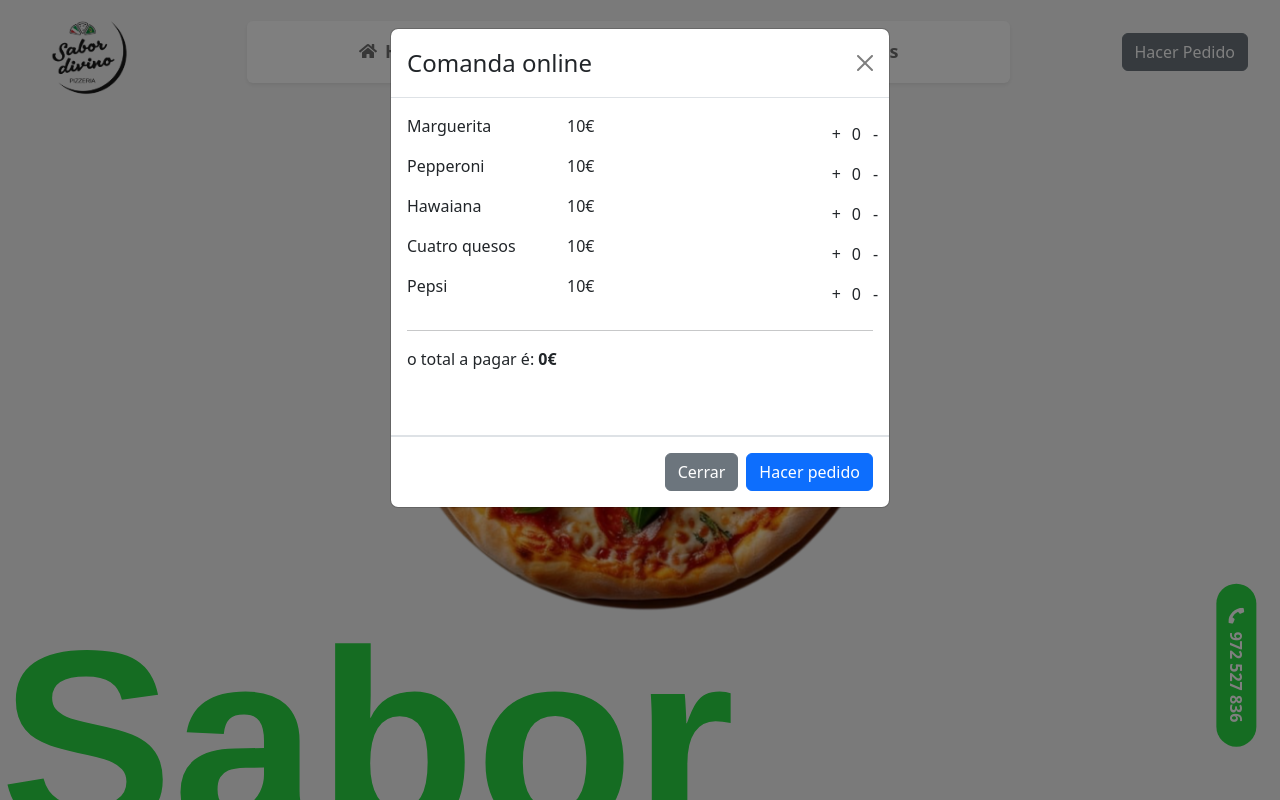
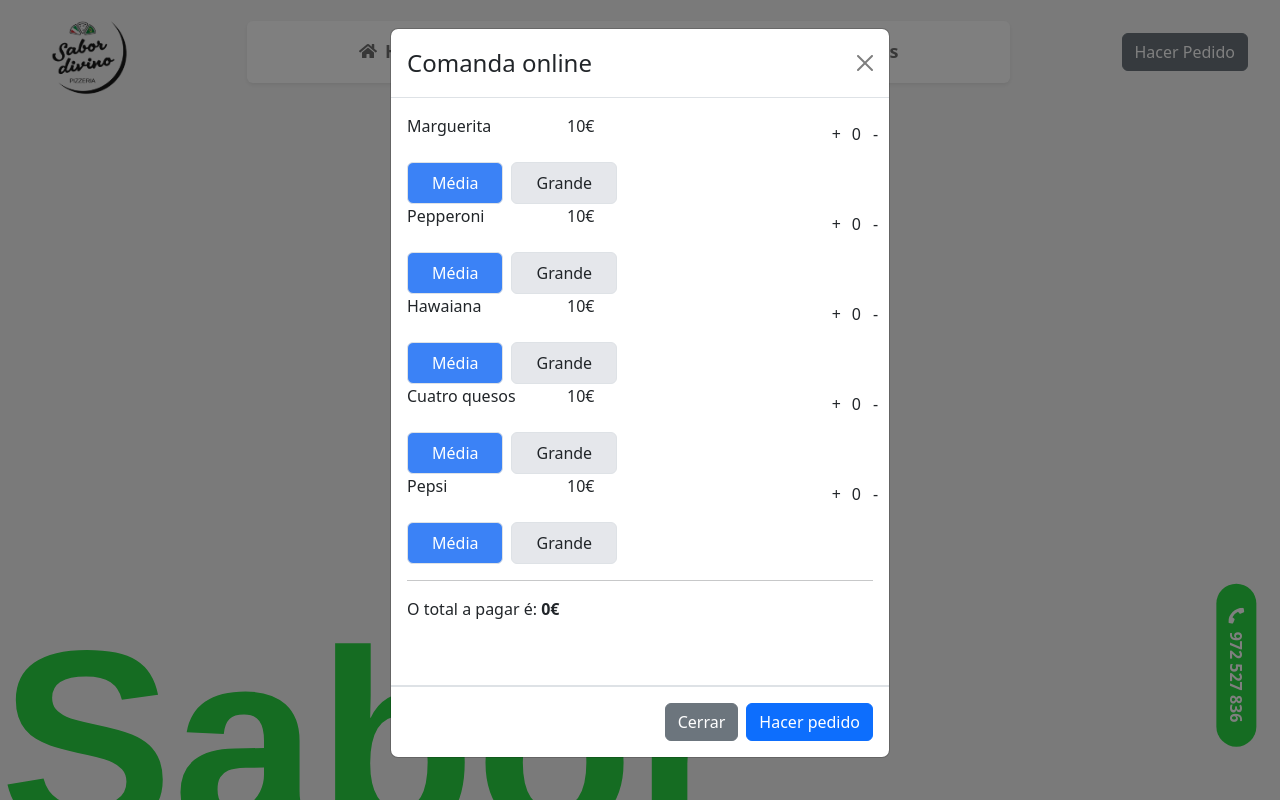
Before and after one commit to Miqueias26/pizzaria, a React (Vite) app: page / in a window 1280 px wide. Both pictures are taken after a click on the button "Hacer Pedido". Shown: the top 800 px of the page. Built offline with nearby package versions, Linux system fonts and the light colour scheme; a web font is replaced by a local one.

Commit message:
fixed basket 2.0

```diff
--- a/src/components/ultilities/OrdersPizzas.jsx
+++ b/src/components/ultilities/OrdersPizzas.jsx
@@ -1,91 +1,157 @@
-import { div, p } from "framer-motion/client";
 import React, { useState } from "react";
 
-{
-  /*FUNCION GENERAL DEL CODIGO */
-}
 const OrdersSystem = () => {
-  {
-    /*ARRAY QUE HACE EL USO DEL USESTATE PARA PERCORRER LOS OBJETOS CON ID, TITLE, PRECIOS E LA CUANTIDAD QUE INICIALMENTE EMPEZA EN 0 */
-  }
+  // Definimos o estado inicial usando useState.
+  // Cada item possui: id (identificador único), title (nome do produto), price (preço para tamanho médio),
+  // priceLarge (preço para tamanho grande), quantity (quantidade inicial) e size (tamanho padrão inicial como "média").
   const [orders, setOrders] = useState([
-    { id: 1, title: "Marguerita", price: 10, quantity: 0 },
-    { id: 2, title: "Pepperoni", price: 10, quantity: 0 },
-    { id: 3, title: "Hawaiana", price: 10, quantity: 0 },
-    { id: 4, title: "Cuatro quesos", price: 10, quantity: 0 },
-    { id: 5, title: "Pepsi", price: 10, quantity: 0 },
+    {
+      id: 1,
+      title: "Marguerita",
+      price: 10,
+      priceLarge: 15,
+      quantity: 0,
+      size: "média",
+    },
+    {
+      id: 2,
+      title: "Pepperoni",
+      price: 10,
+      priceLarge: 15,
+      quantity: 0,
+      size: "média",
+    },
+    {
+      id: 3,
+      title: "Hawaiana",
+      price: 10,
+      priceLarge: 15,
+      quantity: 0,
+      size: "média",
+    },
+    {
+      id: 4,
+      title: "Cuatro quesos",
+      price: 10,
+      priceLarge: 15,
+      quantity: 0,
+      size: "média",
+    },
+    {
+      id: 5,
+      title: "Pepsi",
+      price: 10,
+      priceLarge: 15,
+      quantity: 0,
+      size: "média",
+    },
   ]);
 
-  {
-    /*1º FUNCCION QUE TIENE COMO ARGUMENTO EL ID DE LOS OBJETOS E EL VALOR "CHANGE" QUE ALMACENA LOS ESTADOS DE LAS CANTIDADES DE ADICION O DISMINUICION*/
-  }
-  {
-    /*2º DESPUES DE PASAR LOS ARGUMENTOS EN UNA ARROW FUCNTION SE HACE EL USO DEL SELECTOR DE ESTADO "SETORDERS" Y COMO ARGUMENTO EL ESTADO "ORDERS"
-      TENDRÁ UNA ARROW FUNCTION QUE RECIBIRA EL VALOR ORDER COMO ARGUMENTO/*
-      3º EL ORDER DEL ARGUMENTO SIRVE COMO OBJETO DESTRACTORIN DE CADA CONPONENTE DEL OBJETO EJ: ORDER.PRICE*/
-    /* 4º EL ORDER HACE UN TEST CONDICIONAL CON LAS CLAVES ID Y CON OPERADORES CONDICIONAIS  */
-  }
+  // Função responsável por alterar a quantidade de um item no pedido.
+  // Recebe como parâmetros o `id` do item a ser modificado e o `change`, que pode ser 1 (incrementar) ou -1 (decrementar).
   const basketOperator = (id, change) => {
     setOrders((orders) =>
-      orders.map((order) =>
-        order.id === id
-          ? {
-              ...order,
-              quantity:
-                Math.max(0, order.quantity + change) &&
-                Math.min(5, order.quantity + change),
-            }
-          : order
+      orders.map(
+        (order) =>
+          order.id === id // Verifica se o id do item corresponde ao id passado.
+            ? {
+                ...order, // Copia os dados do item.
+                quantity: Math.max(0, Math.min(5, order.quantity + change)), // Atualiza a quantidade, garantindo que esteja entre 0 e 5.
+              }
+            : order // Caso o id não corresponda, mantém o item inalterado.
       )
     );
   };
-  {
-    /*EL TOTAL ES RESPONSABLE POR LA SUMA GENERAL DE LOS PRODUCTOS, SE USA EL REDUCE PARA PERCORRER EL ARRAY E REDUCIR EN LA SUMA */
-  }
-  {
-    /*COMO ARGUMENTO SE PASA UN NUEVO ARGUMENTO CON VALOR INICAL EN 0 Y EL ORDER QUE ES ARGUMENTO DE ORDERS.MAP LA SUMA SE HACE ENTRE PARENTESIS Y MULTIPLICADA EN LA CANTIDAD*/
-  }
+
+  // Função responsável por alterar o tamanho (média ou grande) de um item.
+  // Recebe o `id` do item e o novo tamanho (`newSize`).
+  const changeSize = (id, newSize) => {
+    setOrders((orders) =>
+      orders.map(
+        (order) =>
+          order.id === id // Verifica se o id do item corresponde ao id passado.
+            ? { ...order, size: newSize } // Atualiza o tamanho do item.
+            : order // Mantém os outros itens inalterados.
+      )
+    );
+  };
+
+  // Calcula o total a pagar pelos pedidos.
+  // Usamos o método `reduce` para somar os valores. Ele percorre o array de pedidos (orders).
   const total = orders.reduce(
-    (initialValue, order) => initialValue + order.price * order.quantity,
-    0
+    (initialValue, order) =>
+      // Verifica o tamanho do item e usa o preço correspondente (média ou grande), multiplicando pela quantidade.
+      initialValue +
+      (order.size === "média" ? order.price : order.priceLarge) *
+        order.quantity,
+    0 // O valor inicial da soma é 0.
   );
+
   return (
     <div className="flex flex-col">
-      {/*COMO RETORNO DE LA LOGICA EL ORDERNS.MAP ES ACCIONADO EN CHAVES {} Y EL ORDER PASADO COMO UN ARGUMENTO SUSEQUENTE UNA ARROW FUNCTION ES ANADIDA Y ENTRE ASPAS UNA DIV CON LA KEY DEL MAP Y EL ID*/}
+      {/* Mapeamos o array `orders` para exibir cada item na interface. */}
       {orders.map((order) => (
         <div key={order.id}>
           <div className="flex justify-between">
-            <div className="flex items-center text-center relative ">
-              {/*DESTRACTORIN DE LOS TITULOS DEL OBJETO */}
-              <p className="">{order.title}</p>
-              {/*DESTRACTORIN DE PRICE DEL OBJETO */}
-              <p className="absolute left-40">{order.price}€</p>
+            {/* Exibimos o título do item e seu preço correspondente ao tamanho selecionado. */}
+            <div className="flex items-center text-center relative">
+              <p>{order.title}</p>
+              <p className="absolute left-40">
+                {order.size === "média" ? order.price : order.priceLarge}€
+              </p>
             </div>
+            {/* Controles para adicionar ou remover itens do pedido. */}
             <div className="flex items-center text-center relative">
-              {/*BUTTON INCREMENTAR QUE ACIONA LA FUNCTION BASKETOPERADOR Y QUE TINE COMO ARGUMENTO EL DESTRACTORIN DEL ID, 1*/}
+              {/* Botão para incrementar a quantidade. */}
               <button
-                onClick={() => basketOperator(order.id, 1)}
+                onClick={() => basketOperator(order.id, 1)} // Chama `basketOperator` com +1.
                 className="absolute right-8"
               >
                 +
               </button>
-              {/*DESTRACTORIN DE LA CUANTIDADE DE LOS PRODUCTOS*/}
+              {/* Exibe a quantidade atual do item. */}
               <span className="absolute right-3">{order.quantity}</span>
-              {/*BUTTON DECREMENTAR QUE ACIONA LA FUNCTION BASKETOPERADOR Y QUE TINE COMO ARGUMENTO EL DESTRACTORIN DEL ID, PERO CON -1*/}
+              {/* Botão para decrementar a quantidade. */}
               <button
-                onClick={() => basketOperator(order.id, -1)}
+                onClick={() => basketOperator(order.id, -1)} // Chama `basketOperator` com -1.
                 className="absolute"
               >
                 -
               </button>
             </div>
           </div>
+          {/* Botões para selecionar o tamanho do item (média ou grande). */}
+          <div className="flex space-x-2 mt-2">
+            {/* Botão para selecionar o tamanho "média". */}
+            <button
+              onClick={() => changeSize(order.id, "média")} // Altera o tamanho para "média".
+              className={`px-4 py-2 border rounded ${
+                order.size === "média"
+                  ? "bg-blue-500 text-white"
+                  : "bg-gray-200"
+              }`}
+            >
+              Média
+            </button>
+            {/* Botão para selecionar o tamanho "grande". */}
+            <button
+              onClick={() => changeSize(order.id, "grande")} // Altera o tamanho para "grande".
+              className={`px-4 py-2 border rounded ${
+                order.size === "grande"
+                  ? "bg-blue-500 text-white"
+                  : "bg-gray-200"
+              }`}
+            >
+              Grande
+            </button>
+          </div>
         </div>
       ))}
       <hr />
+      {/* Exibe o valor total a pagar. */}
       <div>
         <p>
-          o total a pagar é: <strong>{total}€</strong>
+          O total a pagar é: <strong>{total}€</strong>
         </p>
       </div>
     </div>
```
